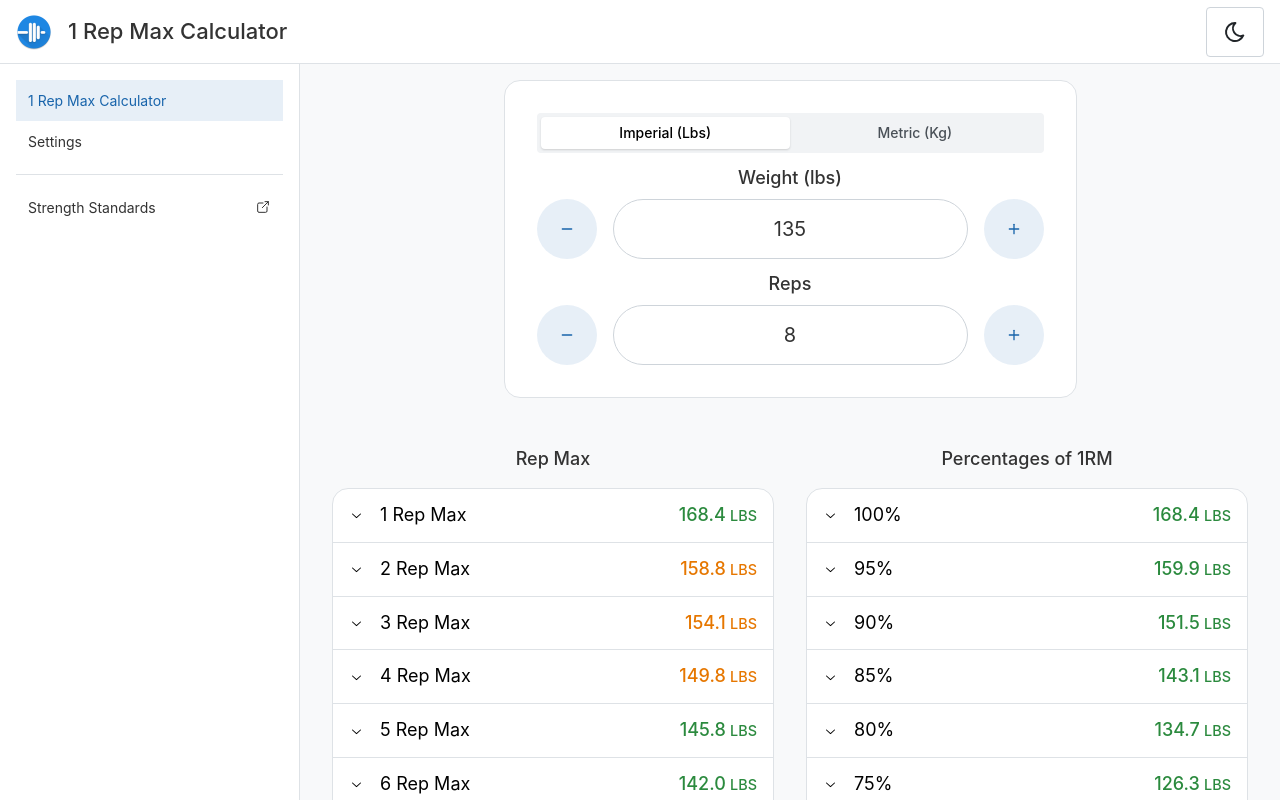
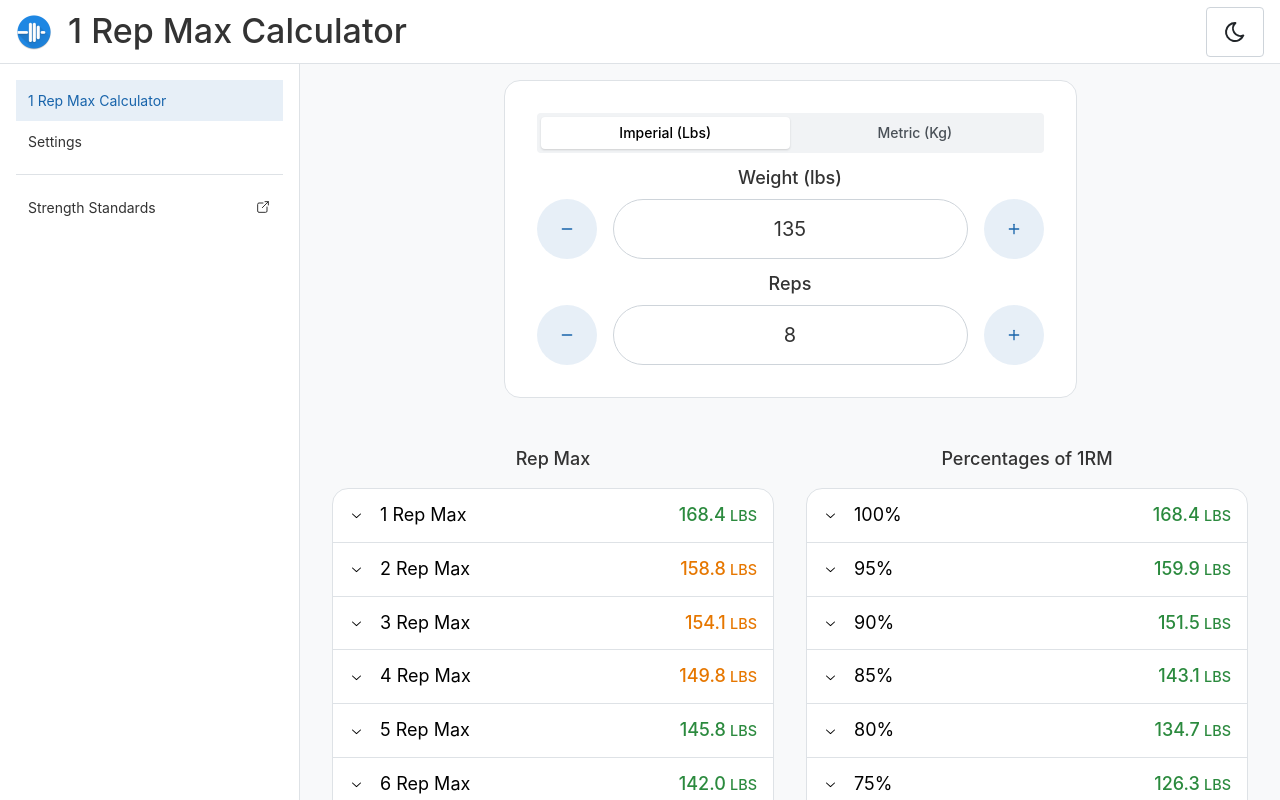
Before and after one commit to Deba9398/one-rep-max-web, a Next.js app: page / in a window 1280 px wide. Shown: the top 800 px of the page. Built offline with nearby package versions, Linux system fonts and the light colour scheme.

Commit message:
Adjust SEO

```diff
--- a/app/layout.tsx
+++ b/app/layout.tsx
@@ -7,9 +7,9 @@ import Script from 'next/script';
 const isProduction = process.env.NODE_ENV === 'production';
 
 export const metadata: Metadata = {
-  title: 'One Rep Max (1RM) Calculator',
+  title: '1 Rep Max (1RM) Calculator',
   description:
-    'Calculate your one rep max (1RM), get percentage breakdowns, and visualize barbell plate configurations with this free web app. Works for Bench Press, Squat, Deadlift, and more!',
+    'The best 1 Rep Max (1RM) Calculator. Get percentage breakdowns and view the barbell loader with this free web app. Works for Bench Press, Squat, Deadlift, and more!',
 };
 
 export default function RootLayout({
--- a/app/template.tsx
+++ b/app/template.tsx
@@ -73,7 +73,7 @@ export default function Template({ children }: { children: React.ReactNode }) {
               height={36}
               priority
             />
-            <Title order={3} className='truncate flex-1'>
+            <Title order={1} className='truncate flex-1'>
               1 Rep Max Calculator
             </Title>
             <ColorSchemeToggle />
```
